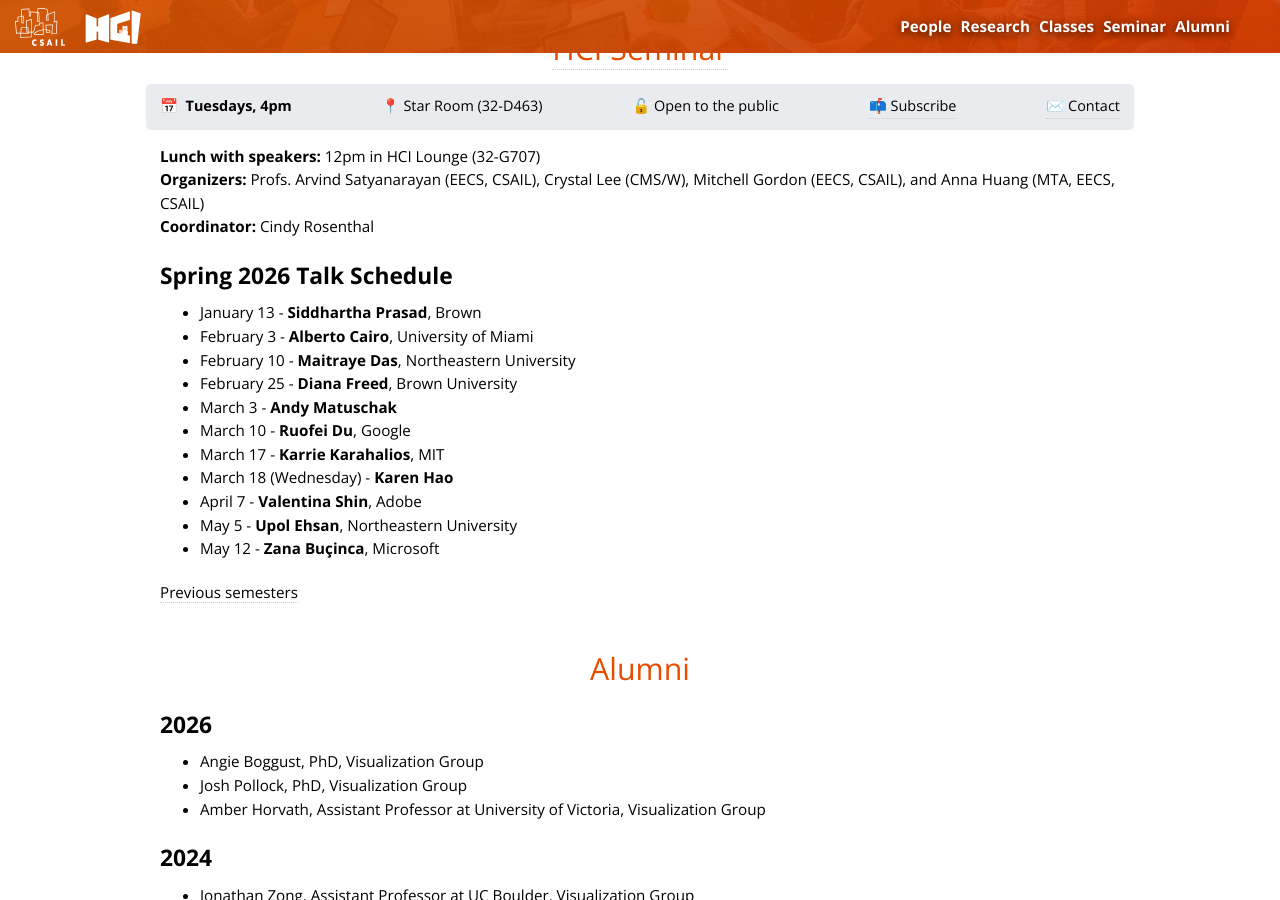
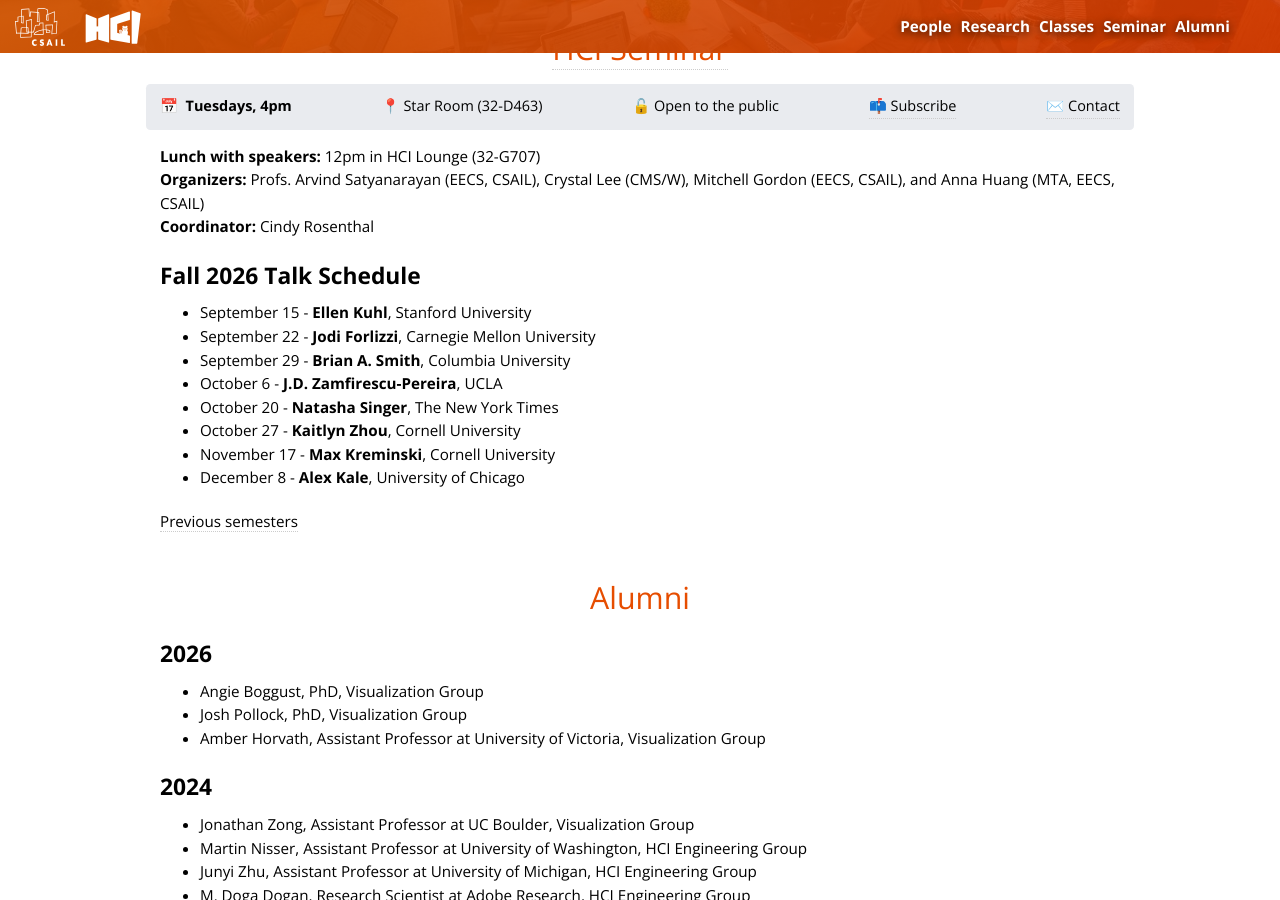
Before and after one commit to mit-csail-hci/hci.csail.mit.edu, a Jekyll site: the page built from index.html, in a window 1280 px wide and 900 px high, scrolled down 6334 px. Built offline with Jekyll 4.4.1, drawn with Linux system fonts in a browser that asks for light colours.

Commit message:
update seminar

```diff
--- a/_data/seminar.yml
+++ b/_data/seminar.yml
@@ -1,4 +1,30 @@
 schedule:
+  - semester: Fall 2026
+    talks:
+      - date: September 15
+        speaker: Ellen Kuhl
+        affiliation: Stanford University
+      - date: September 22
+        speaker: Jodi Forlizzi
+        affiliation: Carnegie Mellon University
+      - date: September 29
+        speaker: Brian A. Smith
+        affiliation: Columbia University
+      - date: October 6
+        speaker: J.D. Zamfirescu-Pereira
+        affiliation: UCLA
+      - date: October 20
+        speaker: Natasha Singer
+        affiliation: The New York Times
+      - date: October 27
+        speaker: Kaitlyn Zhou
+        affiliation: Cornell University
+      - date: November 17
+        speaker: Max Kreminski
+        affiliation: Cornell University
+      - date: December 8
+        speaker: Alex Kale
+        affiliation: University of Chicago
   - semester: Spring 2026
     talks:
       - date: January 13
```
